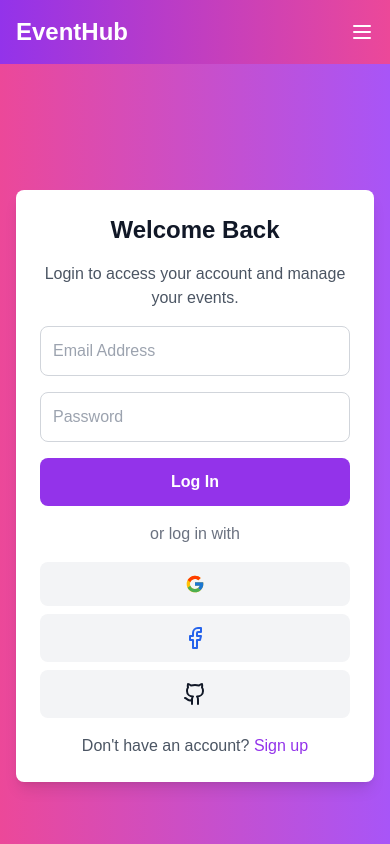
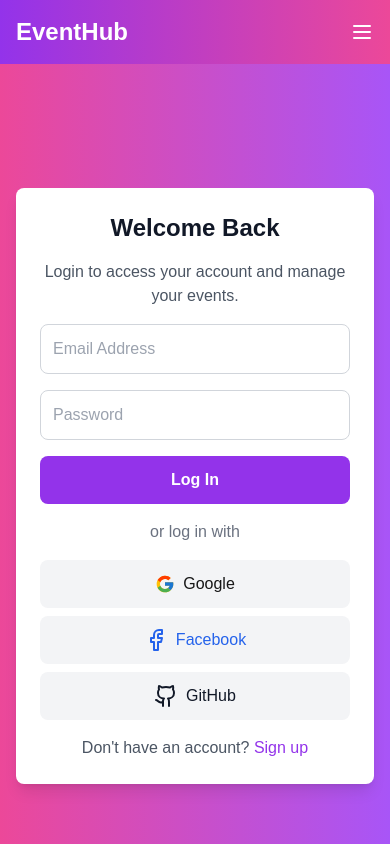
Before and after one commit to adnanfrd/Event_Project, a Next.js app: page /login in a window 390 px wide. Shown: the top 844 px of the page. Built offline with nearby package versions, Linux system fonts and the light colour scheme.

Commit message:
changes in login and signup

```diff
--- a/src/components/LoginPage/Login.jsx
+++ b/src/components/LoginPage/Login.jsx
@@ -50,15 +50,15 @@ const Login = () => {
         <div className="grid grid-cols-1 sm:grid-cols-3 gap-2">
           <button className="flex justify-center items-center space-x-2 bg-gray-100 p-3 rounded-lg hover:bg-gray-200 transition w-full">
             <FcGoogle className="text-xl" />
-            <span className="hidden sm:inline">Google</span>
+            <span className=" sm:inline">Google</span>
           </button>
           <button className="flex justify-center items-center space-x-2 bg-gray-100 p-3 rounded-lg text-blue-600 hover:bg-gray-200 transition w-full">
             <Facebook className="text-xl" />
-            <span className="hidden sm:inline">Facebook</span>
+            <span className=" sm:inline">Facebook</span>
           </button>
           <button className="flex justify-center items-center space-x-2 bg-gray-100 p-3 rounded-lg text-gray-900 hover:bg-gray-200 transition w-full">
             <Github className="text-xl" />
-            <span className="hidden sm:inline">GitHub</span>
+            <span className=" sm:inline">GitHub</span>
           </button>
         </div>
 
--- a/src/components/SignUpPage/SignUp.jsx
+++ b/src/components/SignUpPage/SignUp.jsx
@@ -59,15 +59,15 @@ const SignUp = () => {
         <div className="grid grid-cols-1 sm:grid-cols-3 gap-2">
           <button className="flex justify-center items-center space-x-2 bg-gray-100 p-3 rounded-lg hover:bg-gray-200 transition w-full">
             <FcGoogle className="text-xl" />
-            <span className="hidden sm:inline">Google</span>
+            <span className=" sm:inline">Google</span>
           </button>
           <button className="flex justify-center items-center space-x-2 bg-gray-100 p-3 rounded-lg text-blue-600 hover:bg-gray-200 transition w-full">
             <Facebook className="text-xl" />
-            <span className="hidden sm:inline">Facebook</span>
+            <span className=" sm:inline">Facebook</span>
           </button>
           <button className="flex justify-center items-center space-x-2 bg-gray-100 p-3 rounded-lg text-gray-900 hover:bg-gray-200 transition w-full">
             <Github className="text-xl" />
-            <span className="hidden sm:inline">GitHub</span>
+            <span className=" sm:inline">GitHub</span>
           </button>
         </div>
 
```
